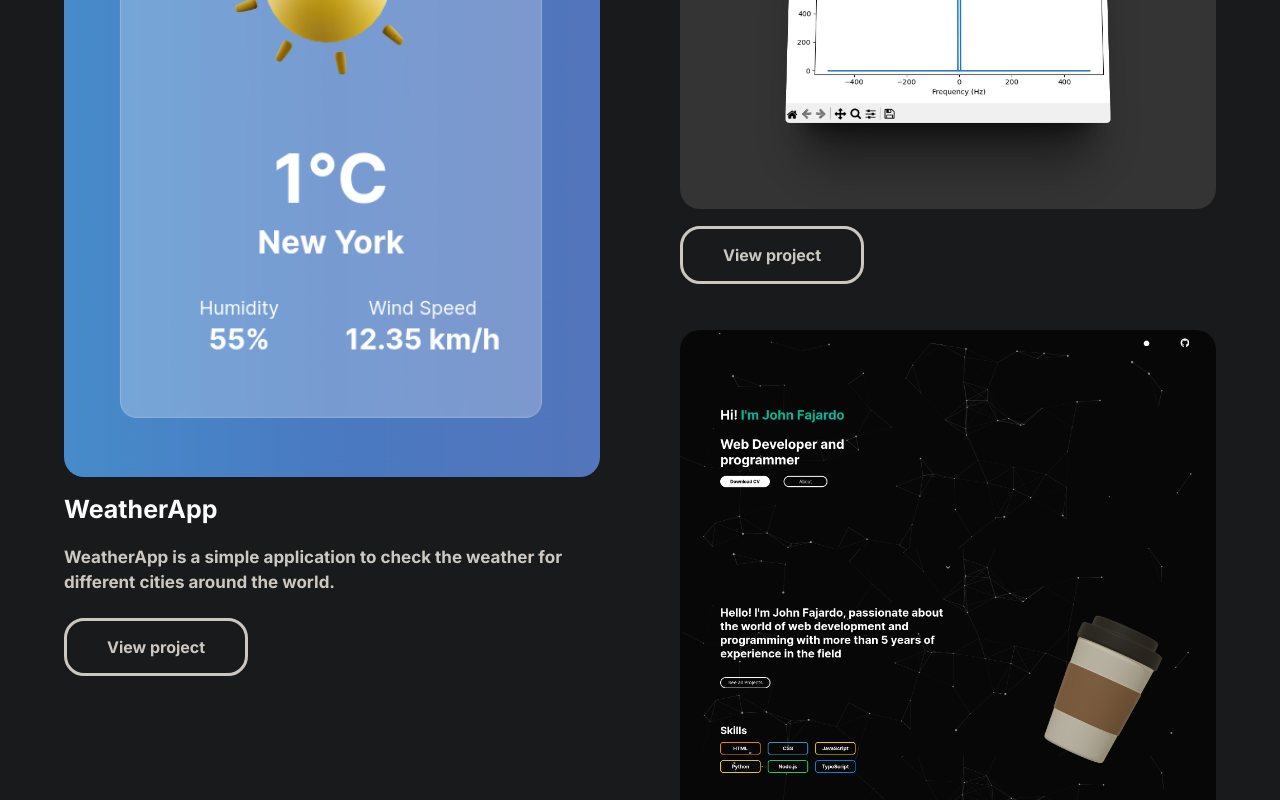
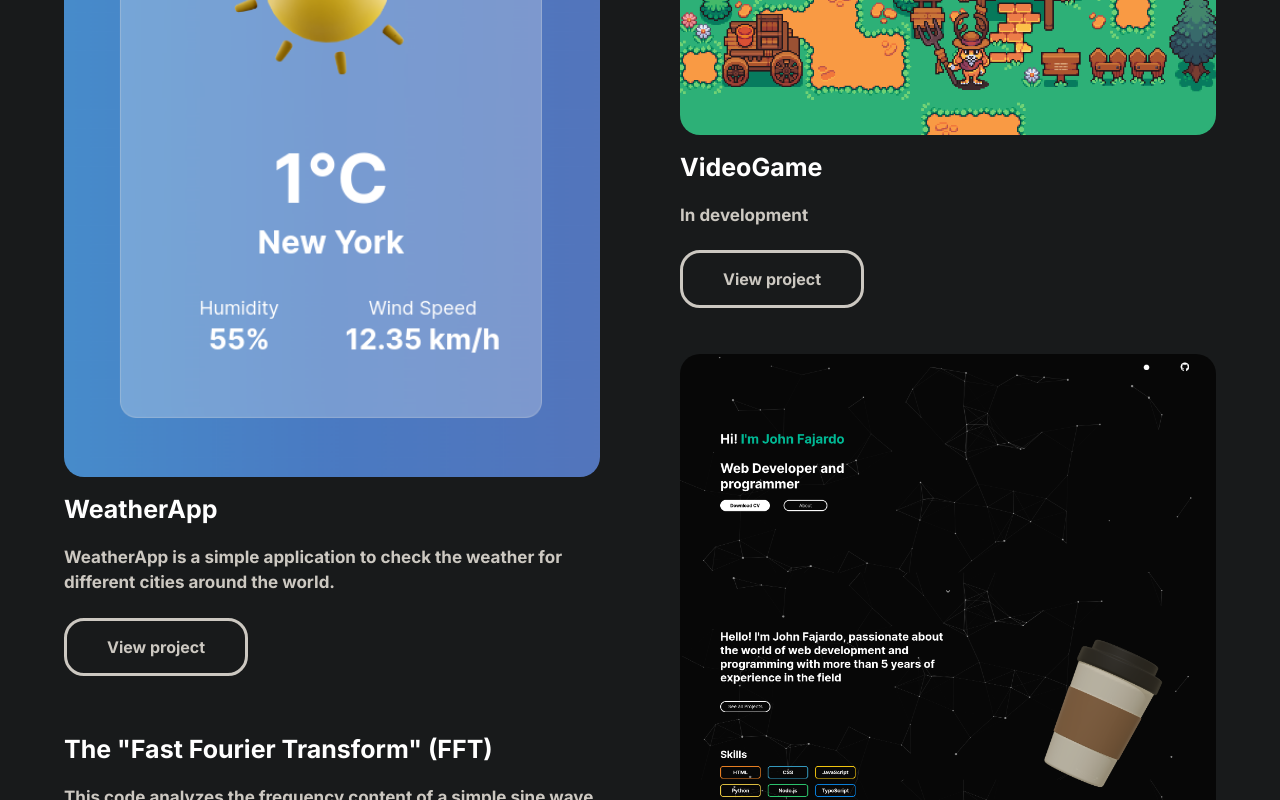
Before and after one commit to JohnFajardo-Dev/DevPortfolio, a React (Vite) app: page / in a window 1280 px wide. Shown: the part 1100-1900 px from the top of the page. Built offline with nearby package versions, Linux system fonts and the light colour scheme.

Commit message:
new proyect in development

```diff
--- a/src/App.jsx
+++ b/src/App.jsx
@@ -72,6 +72,13 @@ function App() {
             link="https://github.com/Fajardo-dev/FFT"
           />{" "}
           <Cards
+            title="VideoGame"
+            description="In development"
+            image="assets/game.gif"
+            downstyle="false"
+            link="#"
+          />
+          <Cards
             title="Portfolio v1 John Fajardo"
             description="Version 1 of John Fajardo's portfolio, made with html, css and javascript"
             image="assets/picture3.jpg"
```
Also changed, not shown: public/assets/game.gif (added), public/assets/picture6.jpg (added).
